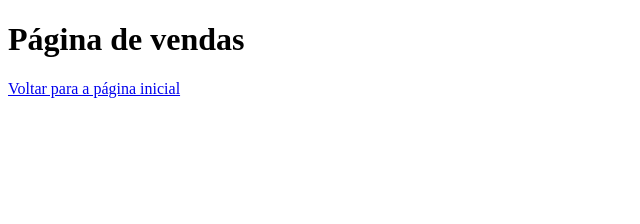
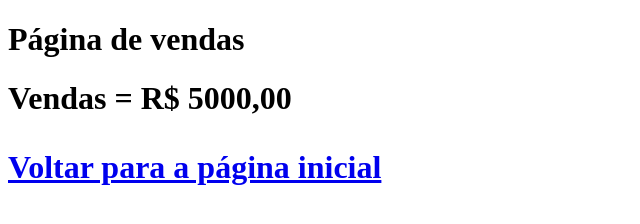
Before and after one commit to joatist/aulagithub, a plain HTML site: page vendas.html in a window 1280 px wide. Shown: the whole page, without its empty margins (0-640 px from the left). Drawn offline with Linux system fonts and the light colour scheme.

Commit message:
Acrescentado valor das vendas

```diff
--- a/vendas.html
+++ b/vendas.html
@@ -8,6 +8,7 @@
 </head>
 </body>
     <h1>Página de vendas</h1>
+    <h1>Vendas = R$ 5000,00</p>
     <a href="index.html">Voltar para a página inicial</a>
 </body>
 </html>
```
